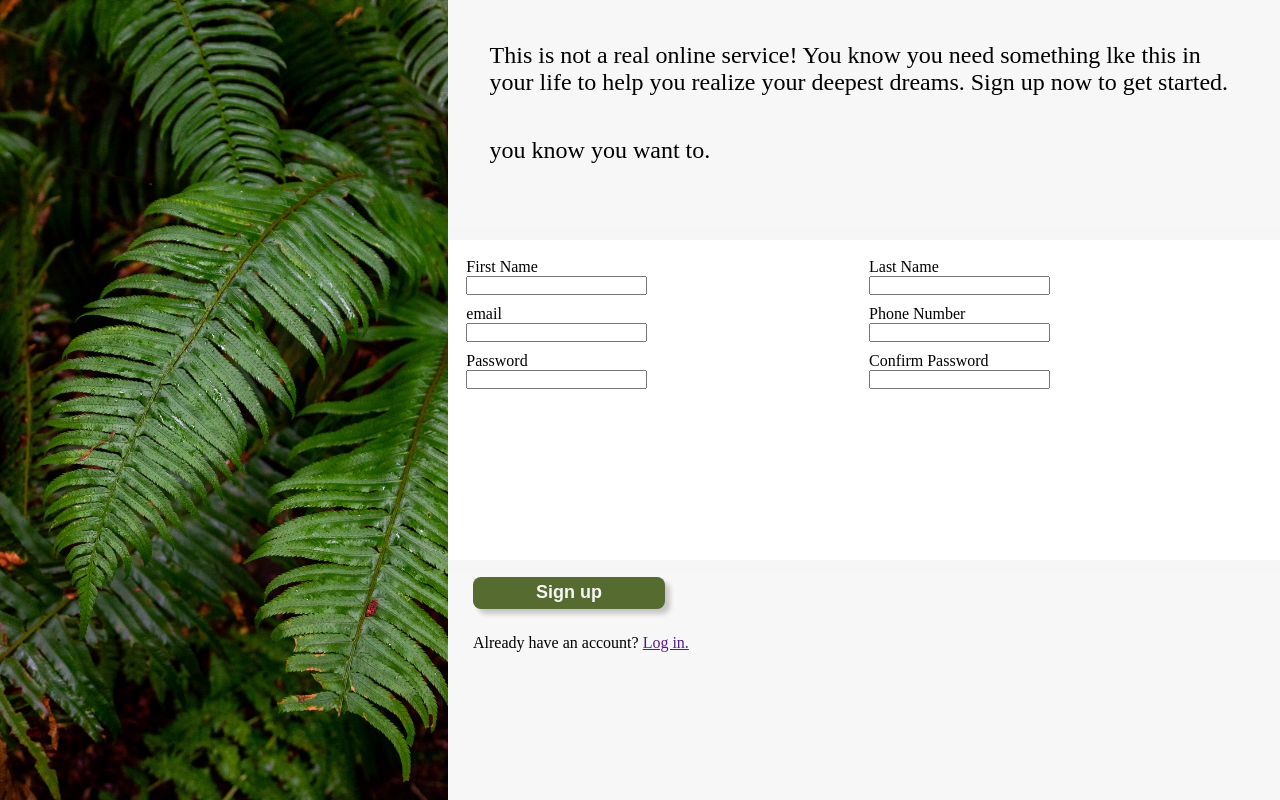
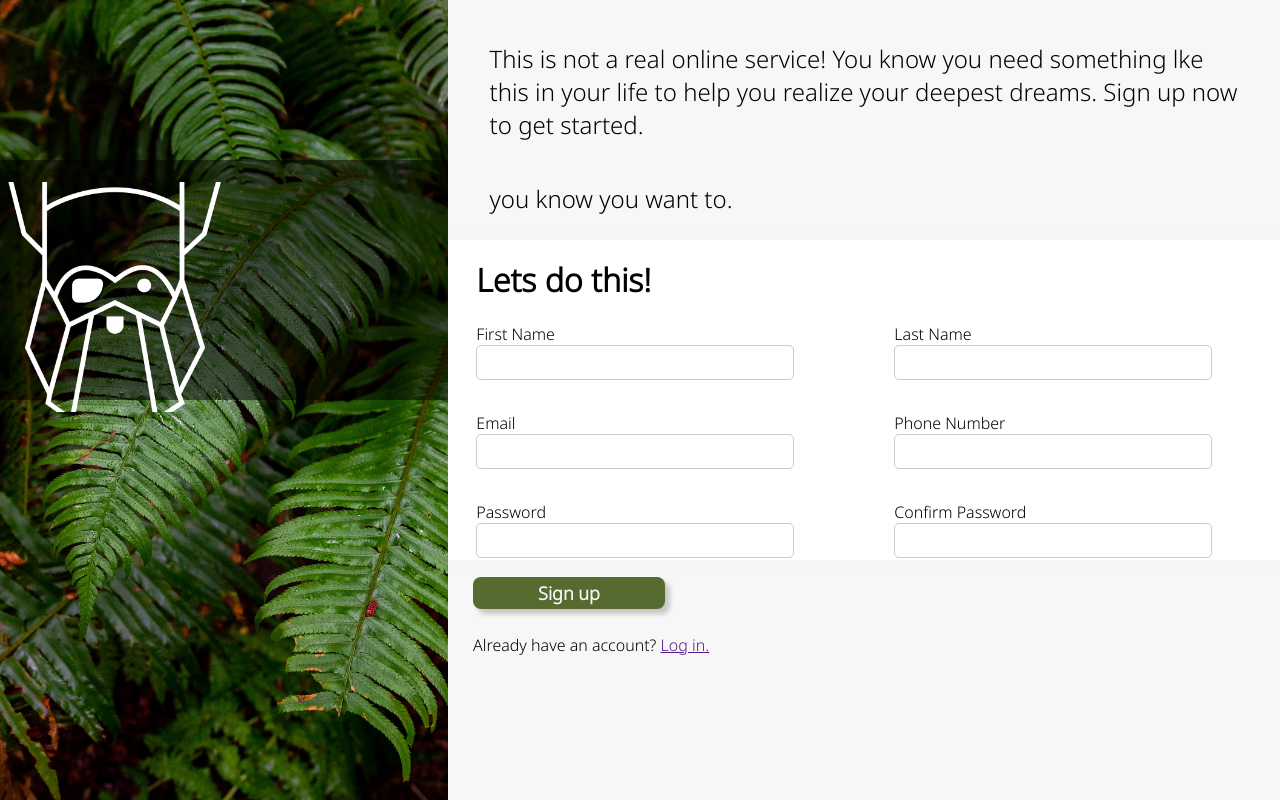
Before and after one commit to Steinvorth/SignUpForm, a plain HTML site: page index.html in a window 1280 px wide. Drawn offline with Linux system fonts and the light colour scheme.

Commit message:
changes to overlay image

```diff
--- a/index.html
+++ b/index.html
@@ -6,6 +6,12 @@
         <title>Sign Up</title>
 
         <link rel="stylesheet" href="style.css">
+
+        <!-- Font -->
+
+        <link rel="preconnect" href="https://fonts.googleapis.com">
+        <link rel="preconnect" href="https://fonts.gstatic.com" crossorigin>
+        <link href="https://fonts.googleapis.com/css2?family=Montserrat:wght@300&family=Noto+Sans:wght@300&display=swap" rel="stylesheet">
     </head>
 
     <body>
@@ -13,9 +19,10 @@
         <div id="parent-cont">
             <!-- Image -->
             <div id="image">
-                <img src="Images/halie-west-25xggax4bSA-unsplash.jpg" alt="">
+                <img src="Images/halie-west-25xggax4bSA-unsplash.jpg" alt="no image">
+
                 <div class="overlay">
-
+                    <img src="Images/odin-lined.png" alt="no image">
                 </div>
             </div>
 
@@ -32,10 +39,18 @@
                             you know you want to.
                         </p>
                     </div>
+                    <div>
+
+                    </div>
                 </div>
 
                 <div class="mid">
                     <div class="form">
+
+                        <div class="formTxt">
+                            <h1><p>Lets do this!</p></h1>
+                        </div>
+                        <div class="divTop">
                             <div>
                                 <label>First Name</label>
                                 <form>
@@ -50,8 +65,11 @@
                                 </form>
                             </div>
 
+                        </div>
+
+                        <div class="divMid">
                             <div>
-                            <label>email</label>
+                                <label>Email</label>
                                 <form>
                                     <input type="text" name="email" required>
                                 </form>
@@ -64,6 +82,9 @@
                                 </form>
                             </div>
 
+                        </div>
+
+                        <div class="divLow">
                             <div>
                                 <label>Password</label>
                                 <form>
@@ -76,6 +97,7 @@
                                 <form>
                                     <input type="text" name="confirm-password" required>
                                 </form>
+                            </div>
                         </div>
 
                     </div>
--- a/style.css
+++ b/style.css
@@ -1,6 +1,8 @@
 *{
     margin: 0;
     padding: 0;
+    font-family: 'Montserrat', sans-serif;
+    font-family: 'Noto Sans', sans-serif;
 }
 
 body, html{
@@ -27,6 +29,27 @@ body, html{
     width: 100%;
     height: 100%;
     object-fit: cover;
+    display: block;
+}
+
+.overlay {
+    position: absolute;
+    top: 20%;
+    width: 100%;
+    height: 30%;
+    background-color: rgba(0, 0, 0, 0.5);
+    display: flex;
+    justify-content: center;
+    align-items: center;
+    flex-direction: column;
+}
+
+.overlay img {
+    margin-top: 5%;
+    max-width: 230px;
+    max-height: 230px;
+    align-self: center;
+    object-fit: contain;
 }
 
 #signup{
@@ -88,12 +111,51 @@ body, html{
 }
 
 .form {
-    display: grid;
-    grid-template-columns: 1fr 1fr;
-    grid-auto-rows: min-content; /* Set rows to fit content */
-    gap: 10px;
+    display: flex;
+    flex-direction: column;
+    align-items: start;
     padding: 10px;
     margin: 1%;
+}
+
+.formTxt{
+    padding-left: 10px;
+}
+
+.form > .divTop,
+.form > .divMid,
+.form > .divLow {
+    display: flex;
+    justify-content: space-between;
+    align-items: center;
+    padding: 10px;
+}
+
+.form > .divTop > div,
+.form > .divMid > div,
+.form > .divLow > div {
+    flex: 1;
+    margin-right: 100px;
+    margin-top: 12px;
+}
+
+.form > .divTop > div:last-child,
+.form > .divMid > div:last-child,
+.form > .divLow > div:last-child {
+    margin-right: 0;
+}
+
+.form label {
+    font-size: 16px;
+}
+
+.form input[type="text"] {
+    width: 300px;
+    padding: 8px;
+    font-size: 12px;
+    border-radius: 5px;
+    border: 1px solid #ccc;
+
 }
 
 .action > p{
```
Lines whose indentation alone changed are shown as unchanged.
